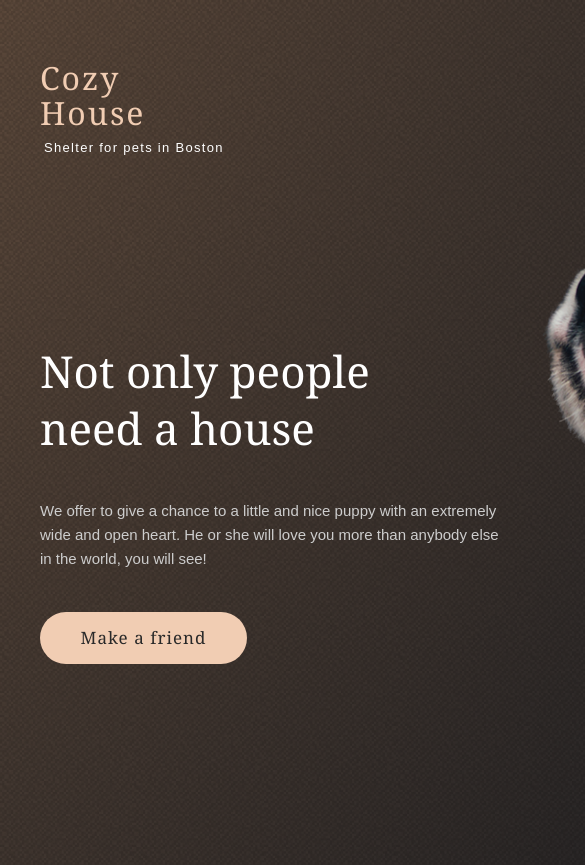
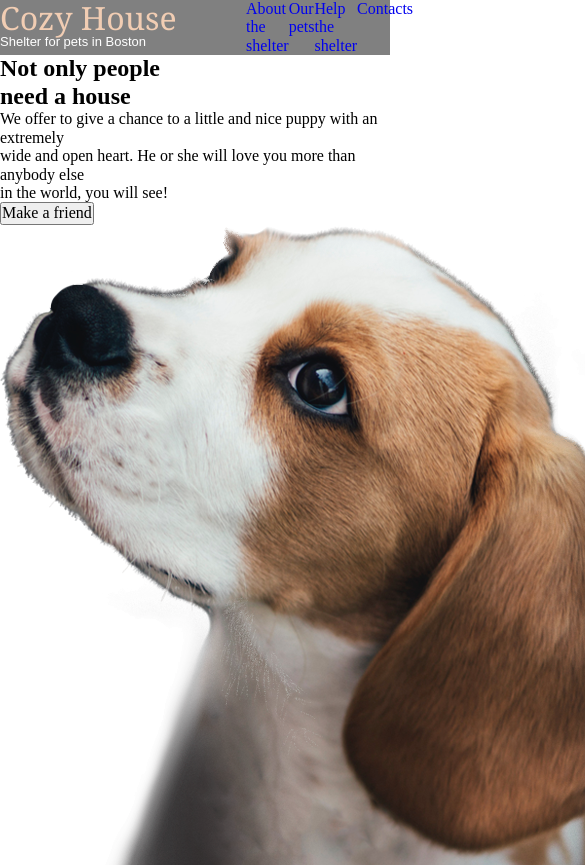
Before and after one commit to Vimbi/shelter, a plain HTML site: page index.html in a window 390 px wide. Shown: the top 865 px of the page, 585 px wide, since content can reach past the window. Drawn offline with Linux system fonts and the light colour scheme.

Commit message:
restart for responsive

```diff
--- a/index.html
+++ b/index.html
@@ -11,18 +11,20 @@
 
     <div class="first_screen">
         <header>
+            <div class="header_wrapper">
                 <div class="logo_wrapper">
                     <h1>Cozy House</h1>
                     <p>Shelter for pets in Boston</p>
                 </div>
 
-            <div class="nav_wrapper">
+                <nav class="nav_wrapper">
                     <ul class="nav_menu">
                         <li><a class="highlight" href="#">About the shelter</a></li>
                         <li><a href="#">Our pets</a></li>
                         <li><a href="#">Help the shelter</a></li>
                         <li><a href="#">Contacts</a></li>
                     </ul>
+                </nav>
             </div>
         </header>
 
--- a/style.css
+++ b/style.css
@@ -6,12 +6,56 @@
 }
 
 body {
-    width: 1280px;
-    margin-left: auto;
-    margin-right: auto;
+    width: 100%;
+    margin: 0 auto;
 }
 
-/* ----------------Header----------------------- */
+/* ----------------Header------------------------*/
+
+.header_wrapper {
+    display: flex;
+    margin: 0 auto;
+    max-width: 1200px;
+    justify-content: space-between;
+    background-color: grey;
+
+}
+
+.logo_wrapper {
+    display: flex;
+    flex-direction: column;
+}
+
+header h1 {
+    margin: 0;
+    font-family: Georgia;
+    font-weight: normal;
+    font-size: 2rem;
+    line-height: 110%;
+    letter-spacing: 6%;
+    color: #F1CDB3;
+}
+
+header p {
+    font-family: Arial;
+    font-size: 0.8125rem;
+    line-height: 110%;
+    letter-spacing: 10%;
+    color: #FFFFFF;
+}
+
+.nav_wrapper {
+    width: 36.916%;
+}
+
+.nav_menu {
+    width: 100%;
+    display: flex;
+
+
+}
+
+/* ----------------Header-----------------------
 
 header {
     position: relative;
@@ -85,7 +129,7 @@ header p {
 
 /* -----------------------------First Screen--------------------------- */
 
-.first_screen {
+/* .first_screen {
     height: 908px;
     background: url(/assets/images/start-screen-gradient-background.png);
 }
@@ -144,11 +188,11 @@ header p {
 .first_screen_content img {
     position: relative;
     left: 43px;
-}
+} */
 
 /* -------------------------About----------------------------------- */
 
-.about {
+/* .about {
     height: 588px;
     padding-top: 80px;
 }
@@ -188,10 +232,10 @@ header p {
     line-height: 160%;
     color: #4C4C4C;
     margin-top: 25px;
-}
+} */
 
 /* -----------------------Pets-------------------------------- */
 
-.pets {
+/* .pets {
     width: 877px;
-}
+} */
```
Lines whose indentation alone changed are shown as unchanged.
